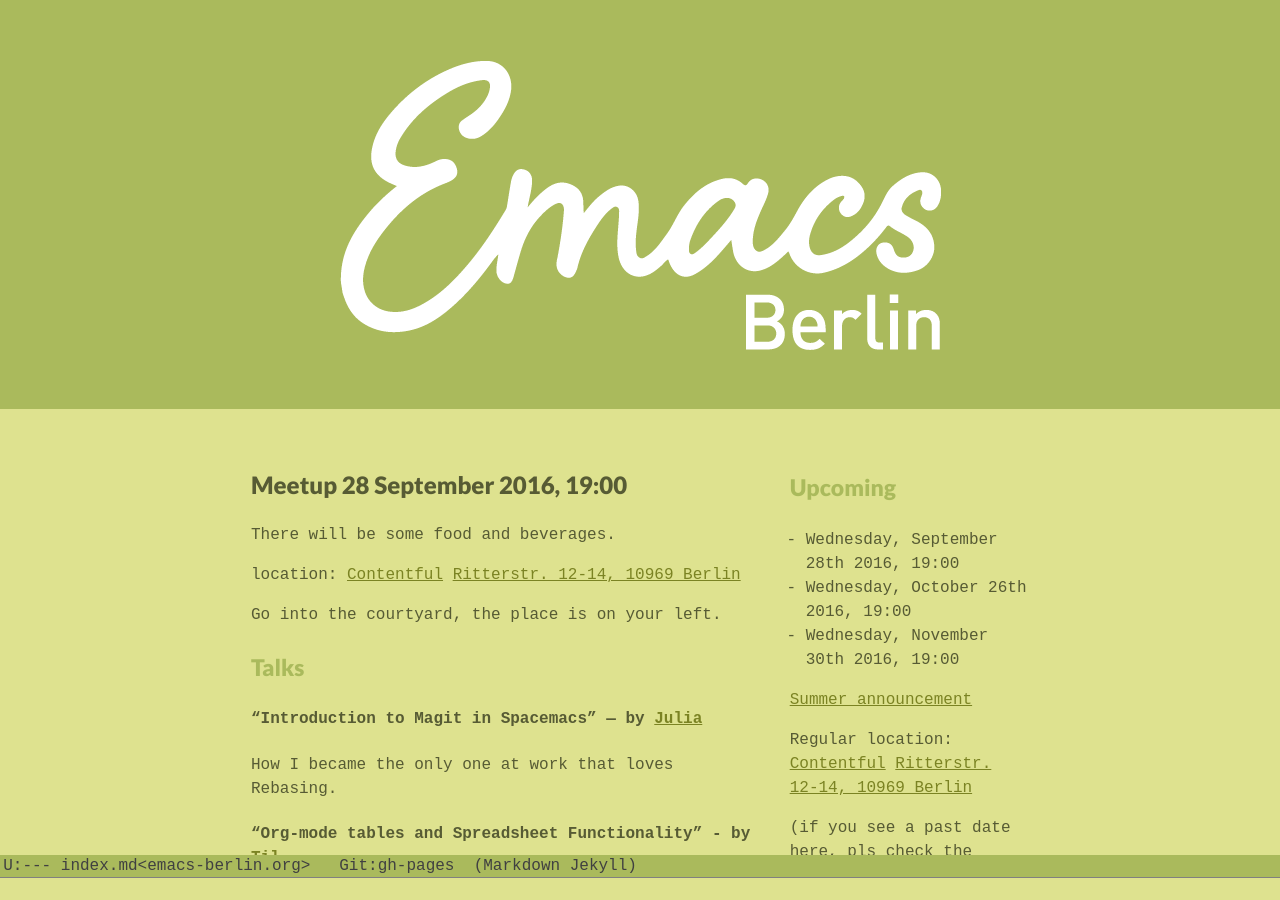
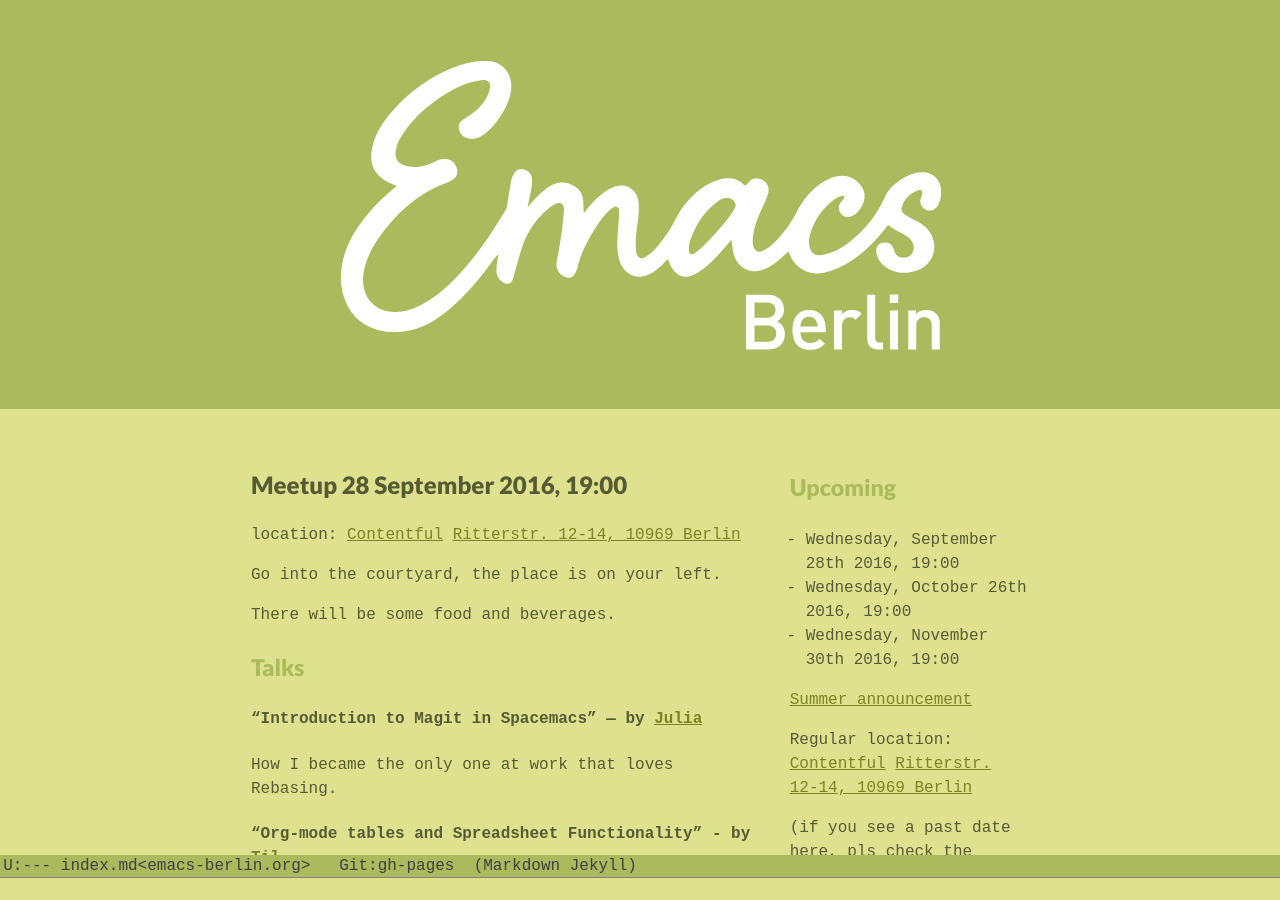
Before and after one commit to emacs-berlin/emacs-berlin.org, a Jekyll site: the page built from index.md, in a window 1280 px wide and 900 px high. Built offline with Jekyll 4.4.1, drawn with Linux system fonts in a browser that asks for light colours.

Commit message:
reshuffle things

```diff
--- a/index.md
+++ b/index.md
@@ -15,12 +15,12 @@ layout: default
 
 ## Meetup 28 September 2016, 19:00
 
-There will be some food and beverages.
-
 location: [Contentful](http://contentful.com)
 [Ritterstr. 12-14, 10969 Berlin](http://www.openstreetmap.org/?mlat=52.501438558101654&mlon=13.410902917385101#map=19/52.50144/13.41090&layers=N)
 
 Go into the courtyard, the place is on your left.
+
+There will be some food and beverages.
 
 ### Talks
 
```
